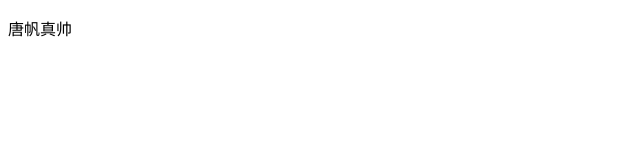
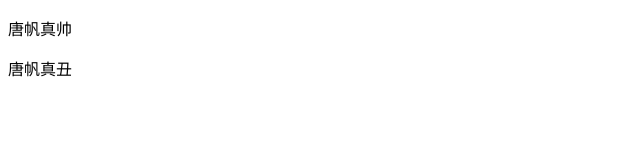
Before and after one commit to blue857/lesson5, a plain HTML site: page index.html in a window 1280 px wide. Shown: the whole page, without its empty margins (0-640 px from the left). Drawn offline with Linux system fonts and the light colour scheme.

Commit message:
第二次修改

```diff
--- a/index.html
+++ b/index.html
@@ -1,7 +1,7 @@
 <!--
  * @Author: your name
  * @Date: 2020-11-14 15:12:24
- * @LastEditTime: 2020-11-14 15:12:48
+ * @LastEditTime: 2020-11-14 15:57:10
  * @LastEditors: Please set LastEditors
  * @Description: In User Settings Edit
  * @FilePath: \app\index.html
@@ -15,5 +15,6 @@
 </head>
 <body>
     <p>唐帆真帅</p>
+    <p>唐帆真丑</p>
 </body>
 </html>
```
